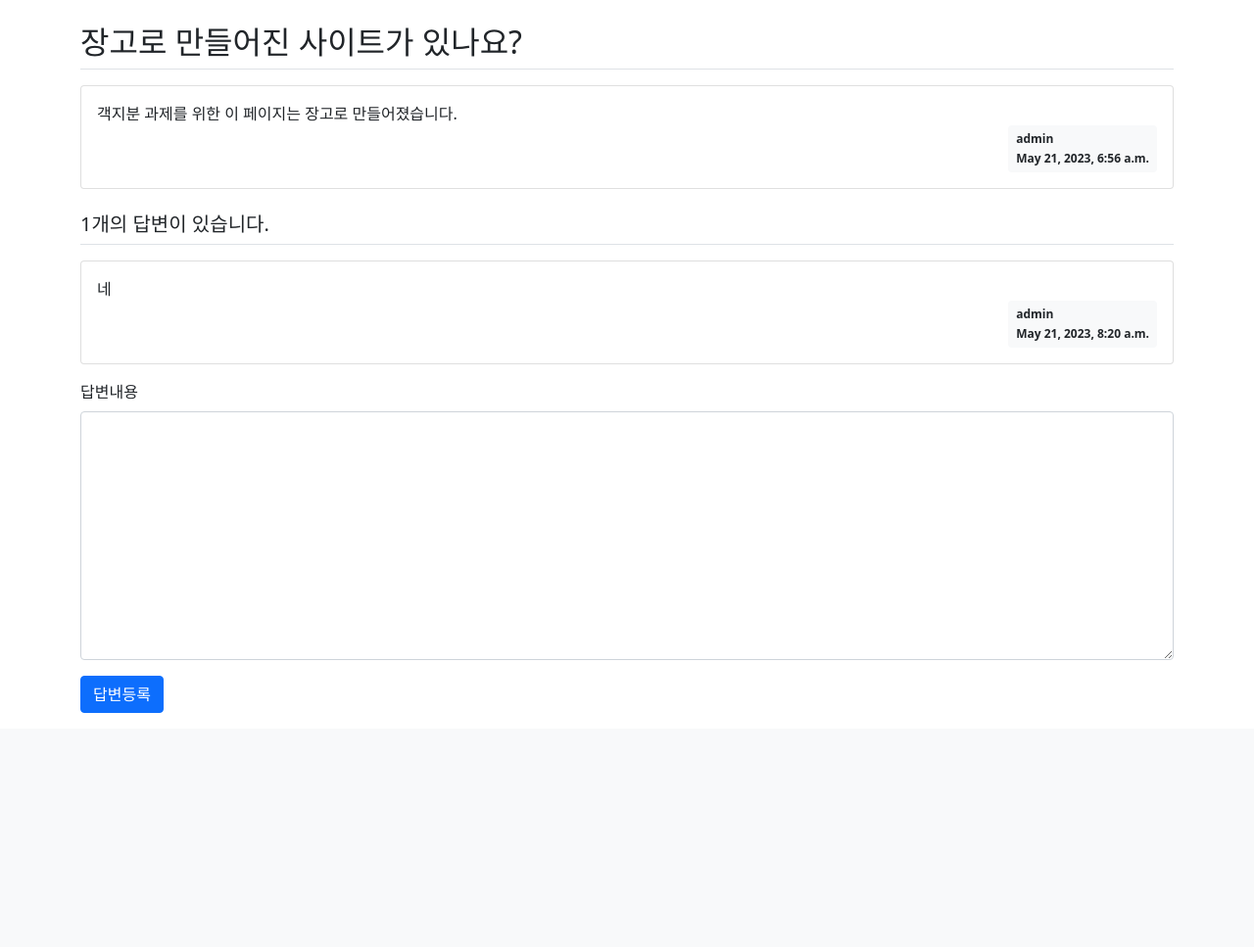
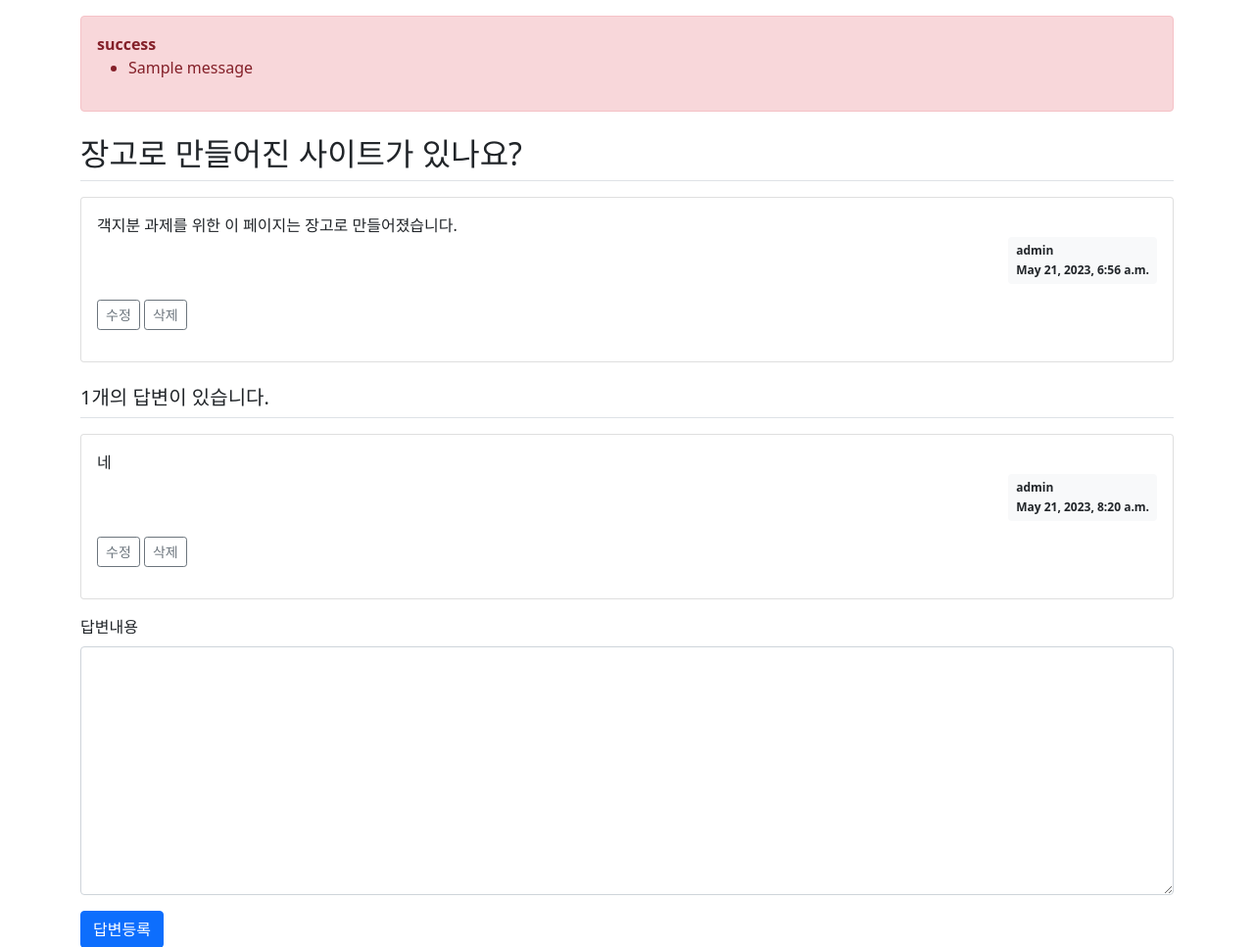
Before and after one commit to ytjdud/object-oriented-analysis-and-design, a Django app: page /quiz/answer/create/1/ in a window 1280 px wide. Shown: the part 57-1024 px from the top of the page at 98% size. Before the commit the page ends 785 px from the top, so only its background shows below. Run offline with Django 4.2, Linux system fonts and the light colour scheme; a user stored in the database is signed in; data comes from the database, SQL or seed files in the repository; both versions use the stored data as it was after the commit; one stand-in notice (Sample message) is shown; some libraries are stand-ins or nearby versions.

Commit message:
implement modify and delete

```diff
--- a/quiz/models.py
+++ b/quiz/models.py
@@ -7,6 +7,7 @@ class Question(models.Model):
     subject = models.CharField(max_length=200)
     content = models.TextField()
     create_date = models.DateTimeField()
+    modify_date = models.DateTimeField(null=True, blank=True)
 
 
 class Answer(models.Model):
@@ -14,3 +15,4 @@ class Answer(models.Model):
     question = models.ForeignKey(Question, on_delete=models.CASCADE) # CASCADE : ForeignKey(Question)가 삭제되면 이 data(Ansewer)도 사라진다
     content = models.TextField()
     create_date = models.DateTimeField()
+    modify_date = models.DateTimeField(null=True, blank=True)
--- a/quiz/urls.py
+++ b/quiz/urls.py
@@ -10,4 +10,8 @@ urlpatterns = [
     path('<int:question_id>/', views.detail, name='detail'),
     path('answer/create/<int:question_id>/', views.answer_create, name='answer_create'),
     path('question/create/', views.question_create, name='question_create'),
+    path('question/modify/<int:question_id>/', views.question_modify, name='question_modify'),
+    path('question/delete/<int:question_id>/', views.question_delete, name='question_delete'),
+    path('answer/modify/<int:answer_id>/', views.answer_modify, name='answer_modify'),
+    path('answer/delete/<int:answer_id>/', views.answer_delete, name='answer_delete'),
 ]
--- a/quiz/views.py
+++ b/quiz/views.py
@@ -4,6 +4,7 @@ from .models import Question, Answer
 from .forms import QuestionForm, AnswerForm
 from django.core.paginator import Paginator
 from django.contrib.auth.decorators import login_required
+from django.contrib import messages
 
 
 def index(request):
@@ -56,3 +57,63 @@ def question_create(request):
         form = QuestionForm()
     context = {'form': form}
     return render(request, 'quiz/question_form.html', context)
+
+
+# question_modify 함수는 로그인한 사용자(request.user)와 수정하려는 질문의 글쓴이(question.author)가 다를 경우에는
+# "수정권한이 없습니다"라는 오류를 발생시킨다. 이 오류를 발생시키기 위해 messages 모듈을 이용하였다.
+@login_required(login_url='common:login')
+def question_modify(request, question_id):
+    question = get_object_or_404(Question, pk=question_id)
+    if request.user != question.author:
+        messages.error(request, '수정권한이 없습니다')
+        return redirect('quiz:detail', question_id=question.id)
+    if request.method == "POST":
+        form = QuestionForm(request.POST, instance=question)
+        if form.is_valid():
+            question = form.save(commit=False)
+            question.modify_date = timezone.now()  # 수정일시 저장
+            question.save()
+            return redirect('quiz:detail', question_id=question.id)
+    else:
+        form = QuestionForm(instance=question)
+    context = {'form': form}
+    return render(request, 'quiz/question_form.html', context)
+
+
+@login_required(login_url='common:login')
+def question_delete(request, question_id):
+    question = get_object_or_404(Question, pk=question_id)
+    if request.user != question.author:
+        messages.error(request, '삭제권한이 없습니다')
+        return redirect('quiz:detail', question_id=question.id)
+    question.delete()
+    return redirect('quiz:index')
+
+
+@login_required(login_url='common:login')
+def answer_modify(request, answer_id):
+    answer = get_object_or_404(Answer, pk=answer_id)
+    if request.user != answer.author:
+        messages.error(request, '수정권한이 없습니다')
+        return redirect('quiz:detail', question_id=answer.question.id)
+    if request.method == "POST":
+        form = AnswerForm(request.POST, instance=answer)
+        if form.is_valid():
+            answer = form.save(commit=False)
+            answer.modify_date = timezone.now()
+            answer.save()
+            return redirect('quiz:detail', question_id=answer.question.id)
+    else:
+        form = AnswerForm(instance=answer)
+    context = {'answer': answer, 'form': form}
+    return render(request, 'quiz/answer_form.html', context)
+
+
+@login_required(login_url='common:login')
+def answer_delete(request, answer_id):
+    answer = get_object_or_404(Answer, pk=answer_id)
+    if request.user != answer.author:
+        messages.error(request, '삭제권한이 없습니다')
+    else:
+        answer.delete()
+    return redirect('quiz:detail', question_id=answer.question.id)
--- a/templates/base.html
+++ b/templates/base.html
@@ -24,5 +24,9 @@
 
 <!-- Bootstrap JS -->
 <script src="{% static 'bootstrap.min.js' %}"></script>
+<!-- 자바스크립트 Start -->
+{% block script %}
+{% endblock %}
+<!-- 자바스크립트 End -->
 </body>
 </html>
--- a/templates/quiz/question_detail.html
+++ b/templates/quiz/question_detail.html
@@ -1,17 +1,40 @@
 {% extends 'base.html' %}
 {% block content %}
 <div class="container my-3">
+    <!-- message 표시 -->
+    {% if messages %}
+    <div class="alert alert-danger my-3" role="alert">
+    {% for message in messages %}
+        <strong>{{ message.tags }}</strong>
+        <ul><li>{{ message.message }}</li></ul>
+    {% endfor %}
+    </div>
+    {% endif %}
     <!-- 질문 -->
     <h2 class="border-bottom py-2">{{ question.subject }}</h2>
     <div class="card my-3">
         <div class="card-body">
             <div class="card-text" style="white-space: pre-line;">{{ question.content }}</div>
             <div class="d-flex justify-content-end">
+                {% if question.modify_date %}
+                <div class="badge bg-light text-dark p-2 text-start mx-3">
+                    <div class="mb-2">modified at</div>
+                    <div>{{ question.modify_date }}</div>
+                </div>
+                {% endif %}
                 <div class="badge bg-light text-dark p-2 text-start">
                     <div class="mb-2">{{ question.author.username }}</div>
                     <div>{{ question.create_date }}</div>
                 </div>
             </div>
+            <div class="my-3">
+            {% if request.user == question.author %}
+            <a href="{% url 'quiz:question_modify' question.id  %}"
+               class="btn btn-sm btn-outline-secondary">수정</a>
+            <a href="javascript:void(0)" class="delete btn btn-sm btn-outline-secondary"
+               data-uri="{% url 'quiz:question_delete' question.id  %}">삭제</a>
+            {% endif %}
+        </div>
         </div>
     </div>
     <!-- 답변 -->
@@ -21,11 +44,25 @@
         <div class="card-body">
             <div class="card-text" style="white-space: pre-line;">{{ answer.content }}</div>
             <div class="d-flex justify-content-end">
+                {% if answer.modify_date %}
+                <div class="badge bg-light text-dark p-2 text-start mx-3">
+                    <div class="mb-2">modified at</div>
+                    <div>{{ answer.modify_date }}</div>
+                </div>
+                {% endif %}
                 <div class="badge bg-light text-dark p-2 text-start">
                     <div class="mb-2">{{ answer.author.username }}</div>
                     <div>{{ answer.create_date }}</div>
                 </div>
             </div>
+            <div class="my-3">
+            {% if request.user == answer.author %}
+            <a href="{% url 'quiz:answer_modify' answer.id  %}"
+               class="btn btn-sm btn-outline-secondary">수정</a>
+            <a href="#" class="delete btn btn-sm btn-outline-secondary "
+               data-uri="{% url 'quiz:answer_delete' answer.id  %}">삭제</a>
+            {% endif %}
+        </div>
         </div>
     </div>
     {% endfor %}
@@ -55,3 +92,15 @@
     </form>
 </div>
 {% endblock %}
+{% block script %}
+<script type='text/javascript'>
+const delete_elements = document.getElementsByClassName("delete");
+Array.from(delete_elements).forEach(function(element) {
+    element.addEventListener('click', function() {
+        if(confirm("정말로 삭제하시겠습니까?")) {
+            location.href = this.dataset.uri;
+        };
+    });
+});
+</script>
+{% endblock %}
```
Also changed, not shown: templates/quiz/answer_form.html (added, +16 -0 lines), db.sqlite3, quiz/migrations/0004_answer_modify_date_question_modify_date.py (added).
